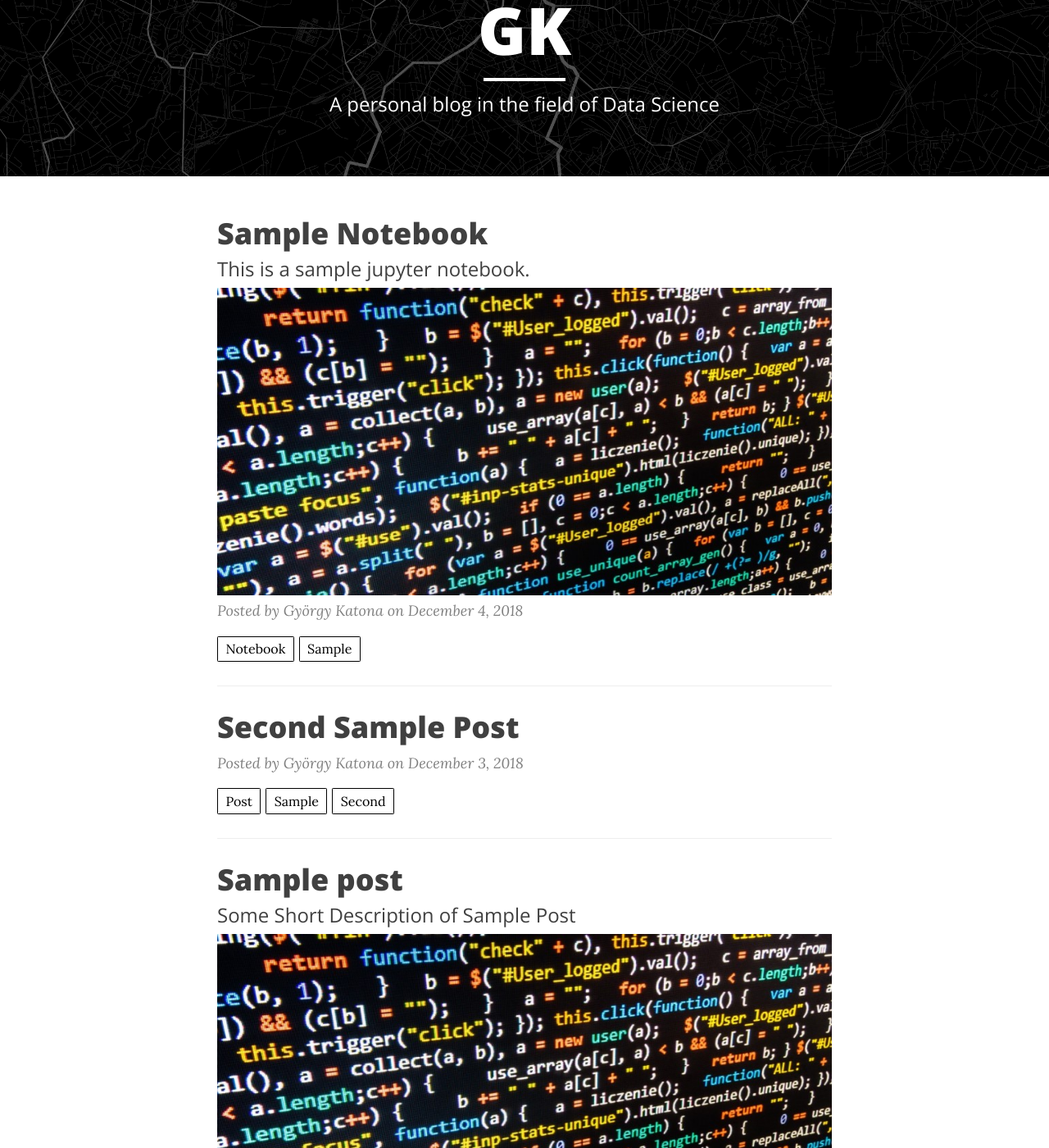
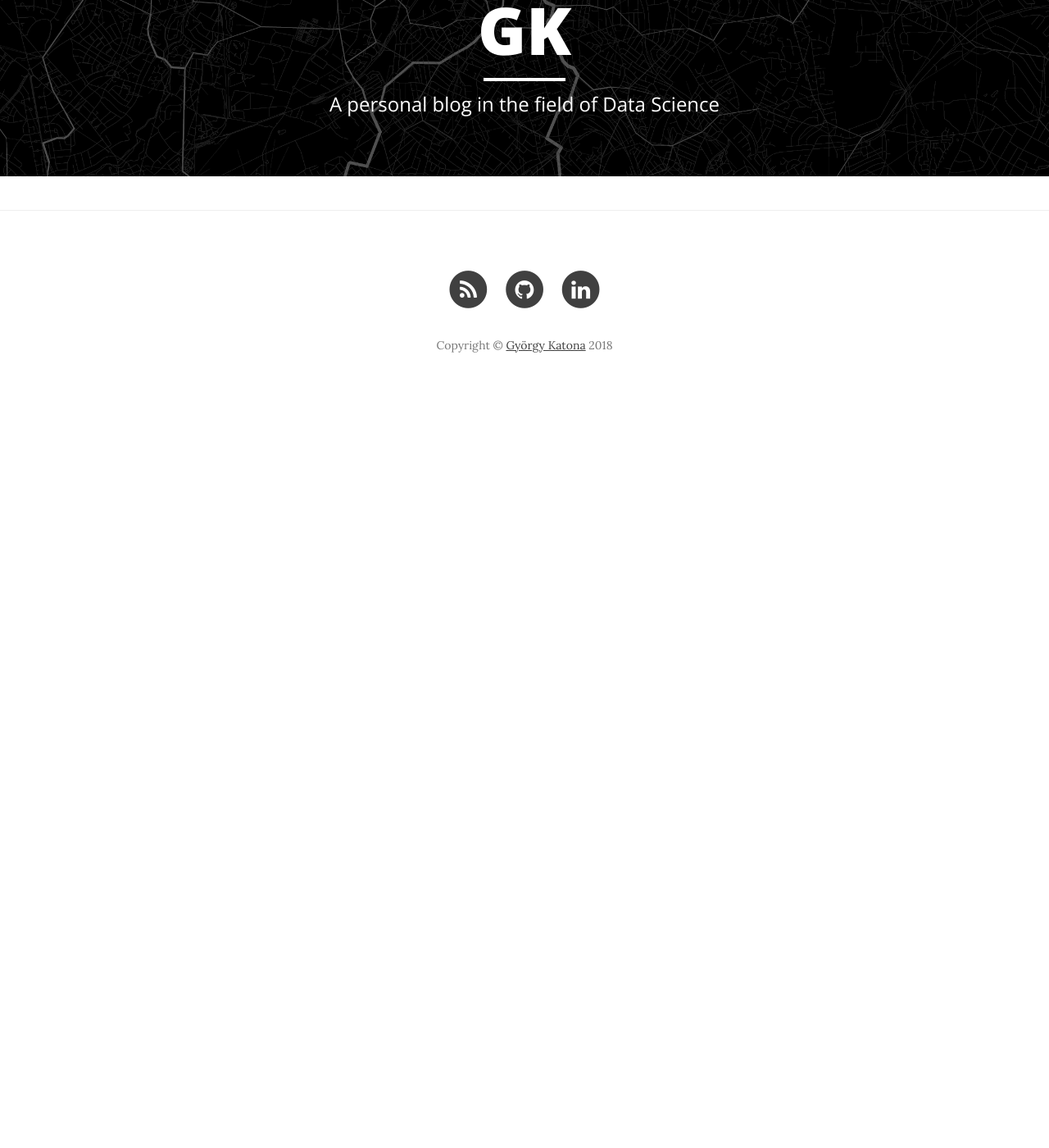
Before and after one commit to georgekatona/georgekatona.github.io, a Jekyll site: the page built from index.html, in a window 1280 px wide and 1400 px high, scrolled down 233 px. Shown: the whole window at 82% size. Built offline with Jekyll 4.4.1, drawn with Linux system fonts in a browser that asks for light colours; nearby versions of some CDN libraries; the list of posts is cut into pages by our own code; after the commit the page ends 900 px from its top, so only the background shows below that; some of the changed text lies outside the part shown.

Commit message:
Update post

```diff
--- a/_posts/2018-12-02-Sample-Post.markdown
+++ /dev/null
@@ -1,34 +0,0 @@
----
-layout:     post
-title:      Sample post
-author:     György Katona
-tags: 		post sample
-subtitle:  	Some Short Description of Sample Post
-img_preview:	"img/sample_header.jpg"
----
-<!-- Start Writing Below in Markdown -->
-
-# Table of Contents
-
-* TOC
-{:toc}
-
-# First header
-
-## Small chapter 1
-
-This is the first sample chapter.
-
-## Small chapter 2
-
-This is the second sample chapter.
-
-# Second header
-
-## Small chapter 3
-
-This is the third small chapter or the first small chapter of the **second** header.
-
-![Pulp picture](https://georgekatona.com/img/bg_pulp.png)
-
-Find the image at [this](https://georgekatona.com/img/bg_pulp.png) link.
--- a/_posts/2018-12-03-Sample-Post-2.markdown
+++ /dev/null
@@ -1,28 +0,0 @@
----
-layout:     post
-title:      Second Sample Post
-author:     György Katona
-tags: 		post sample second
----
-<!-- Start Writing Below in Markdown -->
-
-# Table of Contents
-
-* TOC
-{:toc}
-
-# First header
-
-## Small chapter 1
-
-This is a sample post which has no preview picture nor Subtitle.
-
-## Small chapter 2
-
-This is the second sample chapter.
-
-# Second header
-
-## Small chapter 3
-
-The linked picture is also removed.
--- a/_posts/2018-12-04-Sample-Notebook.markdown
+++ /dev/null
@@ -1,11 +0,0 @@
----
-layout:     notebook
-title:      Sample Notebook
-author:     György Katona
-tags: 		notebook sample
-subtitle:   This is a sample jupyter notebook.
-img_preview:	"img/sample_header.jpg"
-
-notebookfilename: intro
-visualworkflow: true
----
```
Also changed, not shown: _posts/2019-03-07-Most-Influential-Women-in-Hollywood.markdown (renamed from _posts/2019-03-06-Top-10-Most-Influential-Women.markdown, +4 -4 lines).
